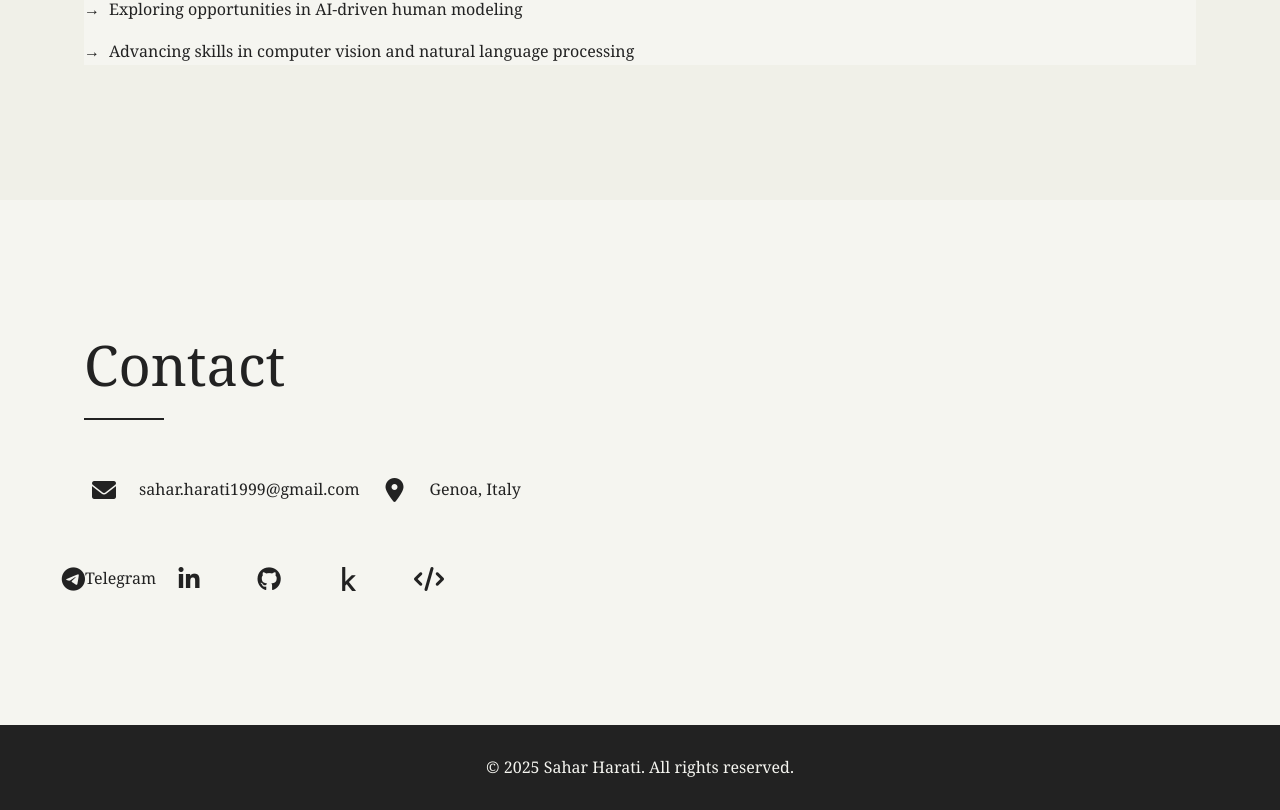
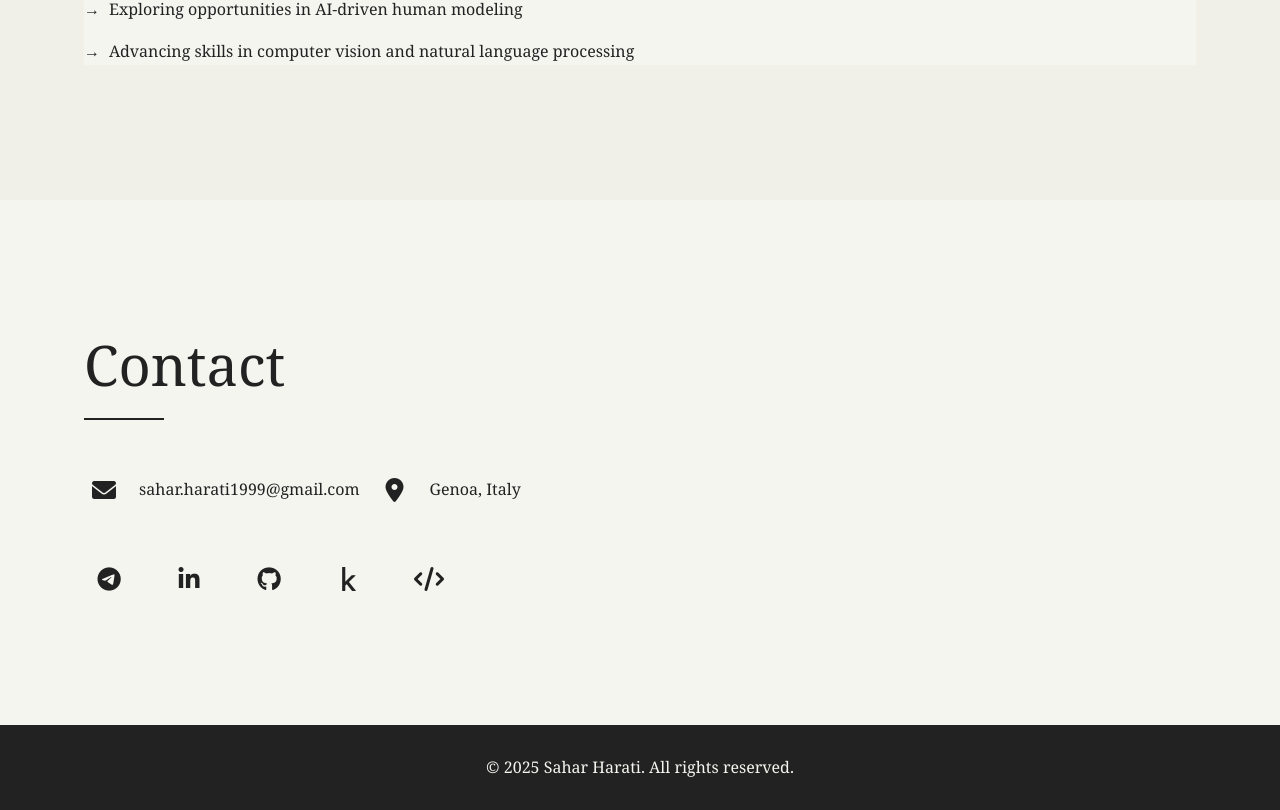
Before and after one commit to saharaty/saharaty.github.io, a plain HTML site: page index.html in a window 1280 px wide. Shown: the part 3754-4564 px from the top of the page. Drawn offline with Linux system fonts and the light colour scheme.

Commit message:
Update index.html

```diff
--- a/index.html
+++ b/index.html
@@ -91,8 +91,7 @@
                     </div>
                 </div>
                 <div class="social-links">
-                    <a href="https://t.me/your_username" aria-label="Telegram" target="_blank">
-  <i class="fab fa-telegram-plane"></i> Telegram</a>
+                    <a href="https://t.me/saharaty" aria-label="Telegram" target="_blank"><i class="fab fa-telegram-plane"></i> </a>
                     <a href="https://www.linkedin.com/in/sahar-harati/" aria-label="LinkedIn"><i class="fab fa-linkedin-in"></i></a>
                     <a href="https://github.com/saharaty" aria-label="GitHub"><i class="fab fa-github"></i></a>
                     <a href="https://www.kaggle.com/saharaty" aria-label="Kaggle"><i class="fab fa-kaggle"></i></a>
```
